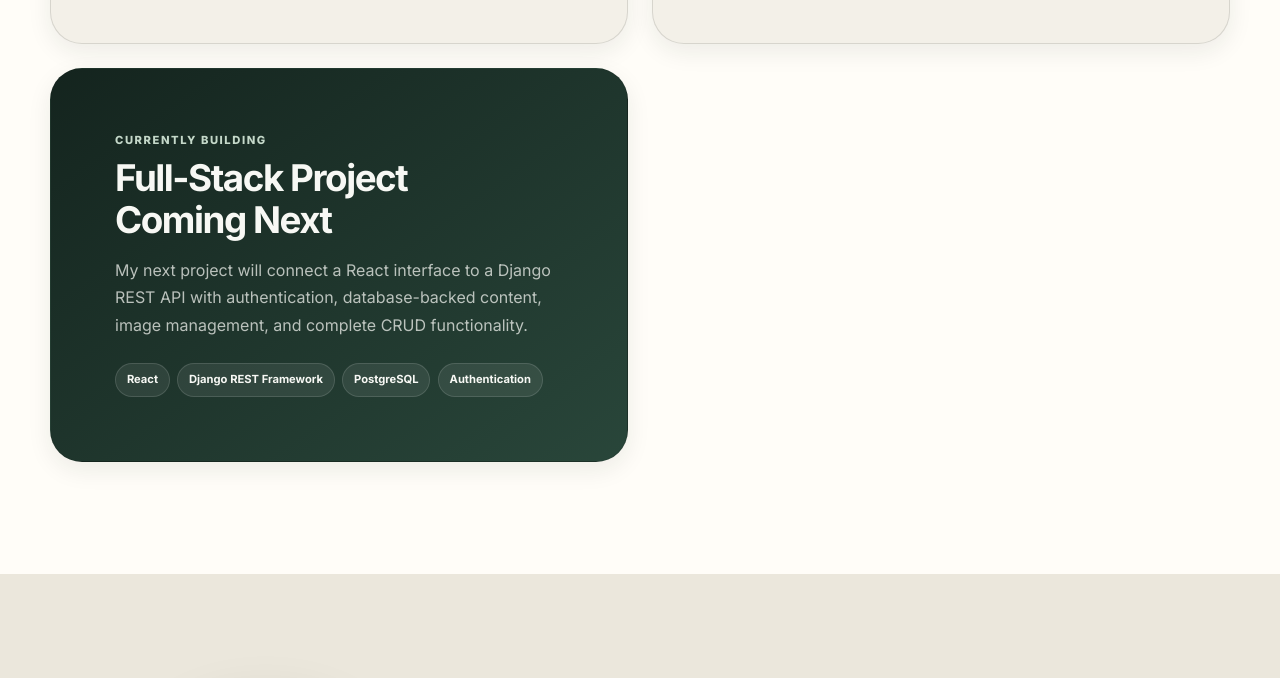
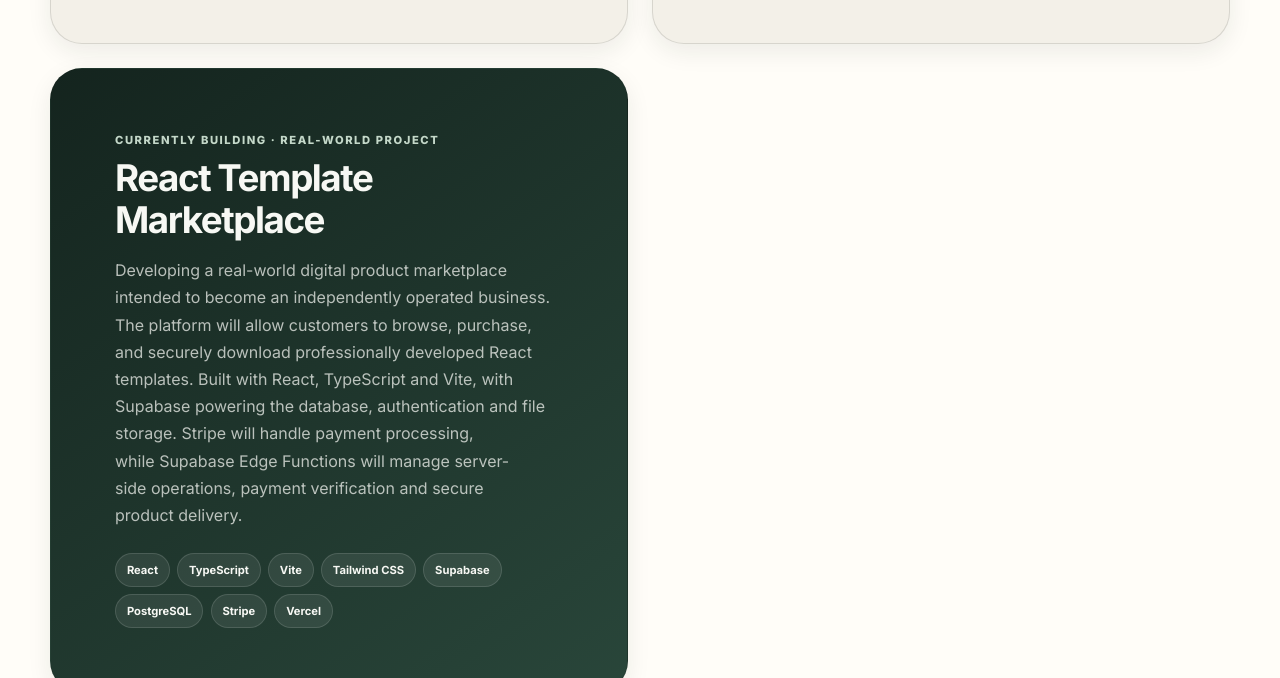
Before and after one commit to BRoseFE/portfolio, a React (Vite) app: page / in a window 1280 px wide. Shown: the part 4220-4898 px from the top of the page. Built offline with nearby package versions, Linux system fonts and the light colour scheme; a web font is replaced by a local one.

Commit message:
feat(projects): showcase React template marketplace as current project

```diff
--- a/src/components/Projects.tsx
+++ b/src/components/Projects.tsx
@@ -383,25 +383,39 @@ function Projects() {
 						</div>
 					</article>
 
-					{/* Future Project */}
+					{/* Current Project */}
 					<article className="project-card future-project">
 						<div className="future-project-content">
-							<p className="project-type">Currently Building</p>
+							<p className="project-type">
+								Currently Building · Real-World Project
+							</p>
 
-							<h3>Full-Stack Project Coming Next</h3>
+							<h3>React Template Marketplace</h3>
 
 							<p>
-								My next project will connect a React interface
-								to a Django REST API with authentication,
-								database-backed content, image management, and
-								complete CRUD functionality.
+								Developing a real-world digital product
+								marketplace intended to become an independently
+								operated business. The platform will allow
+								customers to browse, purchase, and securely
+								download professionally developed React
+								templates. Built with React, TypeScript and
+								Vite, with Supabase powering the database,
+								authentication and file storage. Stripe will
+								handle payment processing, while Supabase Edge
+								Functions will manage server-side operations,
+								payment verification and secure product
+								delivery.
 							</p>
 
 							<div className="future-stack">
 								<span>React</span>
-								<span>Django REST Framework</span>
+								<span>TypeScript</span>
+								<span>Vite</span>
+								<span>Tailwind CSS</span>
+								<span>Supabase</span>
 								<span>PostgreSQL</span>
-								<span>Authentication</span>
+								<span>Stripe</span>
+								<span>Vercel</span>
 							</div>
 						</div>
 					</article>
```
